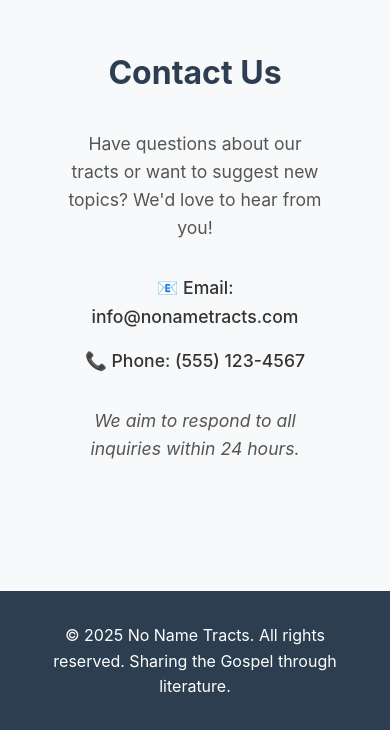
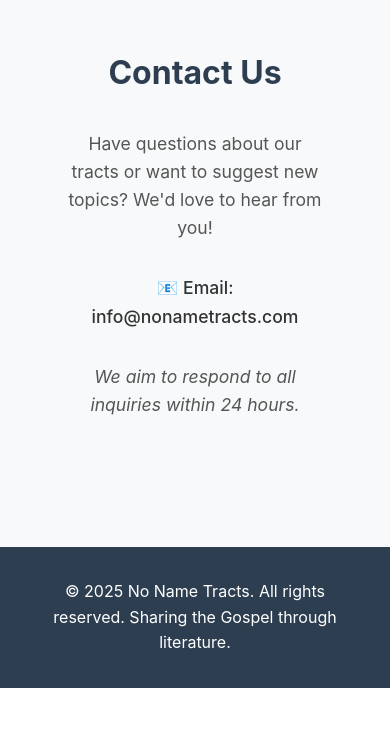
Before and after one commit to justinrea/nonametracts, a plain HTML site: page index.html in a window 390 px wide. Shown: the part 3176-3906 px from the top of the page. After the commit the page ends 3864 px from the top, so only its background shows below. Drawn offline with Linux system fonts and the light colour scheme.

Commit message:
Remove phone number from contact section

```diff
--- a/index.html
+++ b/index.html
@@ -106,7 +106,6 @@
                 <p>Have questions about our tracts or want to suggest new topics? We'd love to hear from you!</p>
                 <div class="contact-info">
                     <p>📧 Email: info@nonametracts.com</p>
-                    <p>📞 Phone: (555) 123-4567</p>
                 </div>
                 <div class="contact-form-note">
                     <p><em>We aim to respond to all inquiries within 24 hours.</em></p>
```
